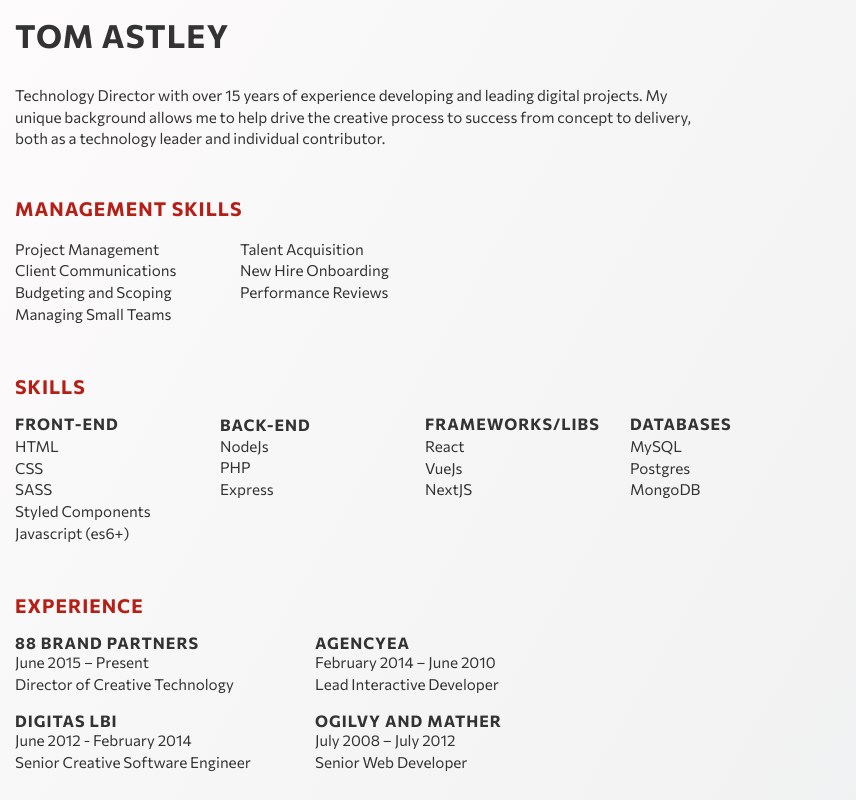
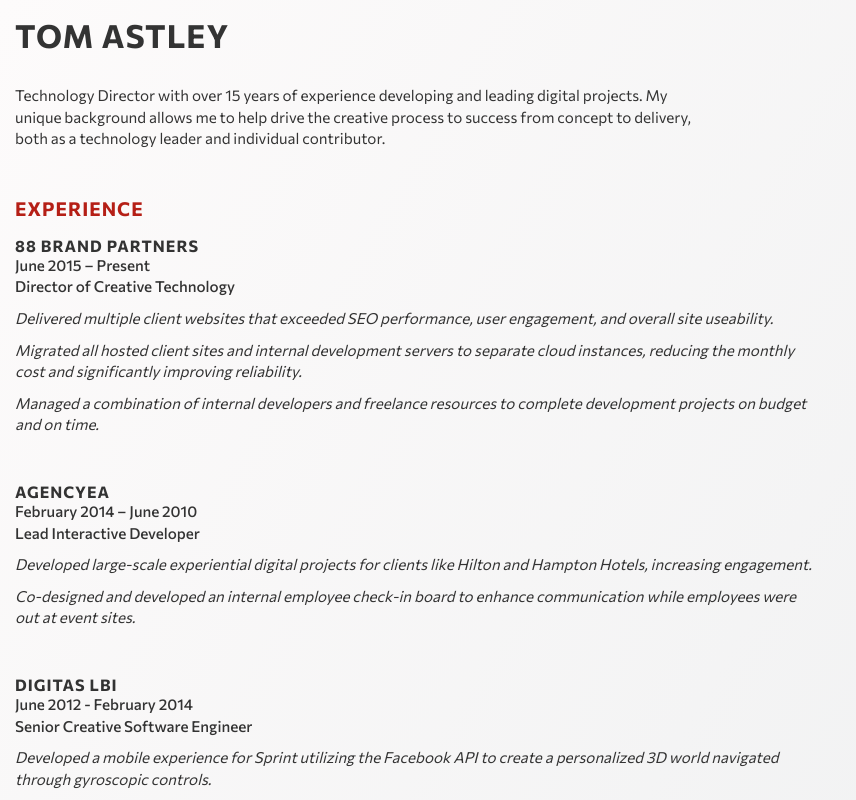
Before and after one commit to TomAstley/tomastley.co, a Next.js app: page / in a window 1280 px wide. Shown: the top 800 px of the page, without its empty margins (0-856 px from the left). Built offline with nearby package versions, Linux system fonts and the light colour scheme.

Commit message:
adding detail

```diff
--- a/src/app/page.js
+++ b/src/app/page.js
@@ -4,6 +4,7 @@ import Link from "next/link";
 import { Container, FlexRow, Grid } from "@/components/Layout/Layout";
 import { Header } from "@/components/Header/Header";
 import { LinkedInLogo, EmailLogo } from "@/components/Logos";
+import { BulletList, Company } from "@/components/Homepage/Homepage";
 
 export default function Home() {
   return (
@@ -19,6 +20,88 @@ export default function Home() {
             help drive the creative process to success from concept to delivery, both as a technology leader and individual contributor.
           </p>
         </section>
+
+        <section>
+          <h2>Experience</h2>
+          <Grid max="800px" cols={1} rows={1}>
+            <div key="88">
+              <h3>88 Brand Partners</h3>
+              <Company>
+                June 2015 – Present
+                <br />
+                Director of Creative Technology
+              </Company>
+              <BulletList>
+                <li>
+                  <span>
+                    Delivered multiple client websites that exceeded SEO performance, user engagement, and overall site useability.
+                  </span>
+                </li>
+                <li>
+                  <span>
+                    Migrated all hosted client sites and internal development servers to separate cloud instances, reducing the monthly cost
+                    and significantly improving reliability.
+                  </span>
+                </li>
+                <li>
+                  <span>
+                    Managed a combination of internal developers and freelance resources to complete development projects on budget and on
+                    time.
+                  </span>
+                </li>
+              </BulletList>
+            </div>
+            <div key="AgencyEA">
+              <h3>AgencyEA</h3>
+              <Company>
+                February 2014 – June 2010
+                <br />
+                Lead Interactive Developer
+              </Company>
+              <BulletList>
+                <li>
+                  <span>
+                    Developed large-scale experiential digital projects for clients like Hilton and Hampton Hotels, increasing engagement.
+                  </span>
+                </li>
+                <li>
+                  <span>
+                    Co-designed and developed an internal employee check-in board to enhance communication while employees were out at event
+                    sites.
+                  </span>
+                </li>
+              </BulletList>
+            </div>
+            <div key="Digitas">
+              <h3>Digitas LBi</h3>
+              <Company>
+                June 2012 - February 2014 <br />
+                Senior Creative Software Engineer
+              </Company>
+              <BulletList>
+                <li>
+                  <span>
+                    Developed a mobile experience for Sprint utilizing the Facebook API to create a personalized 3D world navigated through
+                    gyroscopic controls.
+                  </span>
+                </li>
+              </BulletList>
+            </div>
+            <div key="Ogilvy">
+              <h3>Ogilvy and Mather</h3>
+              <Company>
+                July 2008 – July 2012 <br />
+                Senior Web Developer
+              </Company>
+              <BulletList>
+                <li>
+                  <span>Developed rich media ads and immersive flash-based websites for Huggies, Dove, CDW, and Oscar Mayer.</span>
+                </li>
+              </BulletList>
+            </div>
+          </Grid>
+        </section>
+
 
         <section>
           <h2>Management Skills</h2>
@@ -87,42 +170,6 @@ export default function Home() {
         </section>
 
         <section>
-          <h2>Experience</h2>
-          <Grid>
-            <div key="88">
-              <h3>88 Brand Partners</h3>
-              <p>
-                June 2015 – Present
-                <br />
-                Director of Creative Technology
-              </p>
-            </div>
-            <div key="AgencyEA">
-              <h3>AgencyEA</h3>
-              <p>
-                February 2014 – June 2010
-                <br />
-                Lead Interactive Developer
-              </p>
-            </div>
-            <div key="Digitas">
-              <h3>Digitas LBi</h3>
-              <p>
-                June 2012 - February 2014 <br />
-                Senior Creative Software Engineer
-              </p>
-            </div>
-            <div key="Ogilvy">
-              <h3>Ogilvy and Mather</h3>
-              <p>
-                July 2008 – July 2012 <br />
-                Senior Web Developer
-              </p>
-            </div>
-          </Grid>
-        </section>
-
-        <section>
           <h2>Education</h2>
           <Grid cols={1} rows={1} min="auto" max="270px">
             <div>
--- /dev/null
+++ b/src/components/Homepage/Homepage.js
@@ -0,0 +1,18 @@
+import styled from "styled-components";
+
+const BulletListStyled = styled.ul`
+  li {
+    margin: 10px 0px;
+    span {
+      position: relative;
+      font-style: italic;
+    }
+  }
+`;
+
+const CompanyStyled = styled.p`
+  font-weight: 500;
+`;
+
+export const Company = ({ children }) => <CompanyStyled>{children}</CompanyStyled>;
+export const BulletList = ({ children }) => <BulletListStyled>{children}</BulletListStyled>;
--- a/src/components/Layout/Layout.js
+++ b/src/components/Layout/Layout.js
@@ -15,16 +15,17 @@ const FlexRowStyled = styled.div`
 
 const GridStyled = styled.div`
   display: grid;
+  grid-gap: 20px;
   p {
     margin: 0;
   }
   li {
     line-height: 1.35rem;
   }
-  @media (min-width: 600px) {
+  /* @media (min-width: 600px) {
     grid-template-columns: repeat(2, minmax(auto, 300px));
     grid-template-rows: repeat(${(props) => props.rows}, 1fr);
-  }
+  } */
   @media (min-width: 768px) {
     grid-template-columns: repeat(${(props) => props.cols}, minmax(${(props) => props.min}, ${(props) => props.max}));
     grid-template-rows: repeat(${(props) => props.rows}, 1fr);
```
